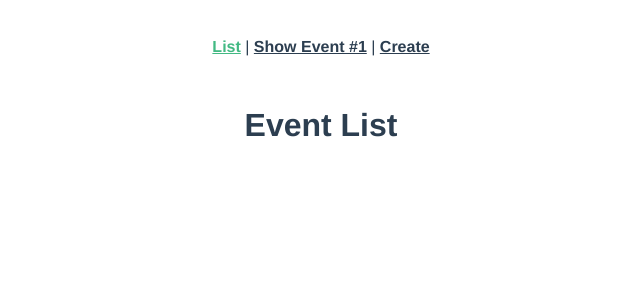
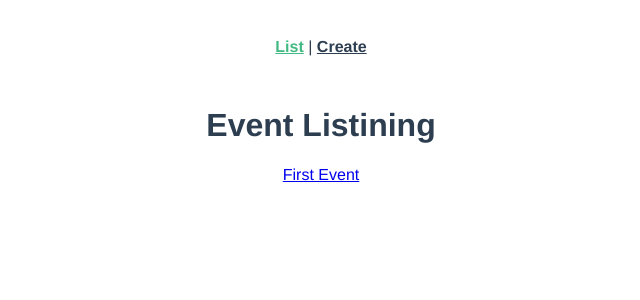
Before and after one commit to drsantos20/vue-event-listener, a Vue app: page / in a window 1280 px wide. Shown: the top 300 px of the page, without its empty margins (319-959 px from the left). Built offline with nearby package versions, Linux system fonts and the light colour scheme.

Commit message:
Add dinamic route

```diff
--- a/src/App.vue
+++ b/src/App.vue
@@ -2,7 +2,6 @@
   <div id="app">
     <div id="nav">
       <router-link :to="{ name: 'event-list' }">List</router-link> |
-      <router-link :to="{ name: 'event-show' }">Show Event #1</router-link> |
       <router-link :to="{ name: 'event-create' }">Create</router-link>
     </div>
     <router-view />
--- a/src/router/index.js
+++ b/src/router/index.js
@@ -1,34 +1,34 @@
-import Vue from "vue";
-import VueRouter from "vue-router";
+import Vue from 'vue'
+import VueRouter from 'vue-router'
 import EventCreate from '../views/EventCreate.vue'
 import EventShow from '../views/EventShow.vue'
 import EventList from '../views/EventList.vue'
 
-Vue.use(VueRouter);
+Vue.use(VueRouter)
 
 const routes = [
   {
-    path: "/event/create",
-    name: "event-create",
+    path: '/event/create',
+    name: 'event-create',
     component: EventCreate
   },
   {
-    path: "/event",
-    name: "event-show",
-    component: EventShow
+    path: '/event/:id',
+    name: 'event-show',
+    component: EventShow,
+    props: true
   },
   {
-    path: "/",
-    name: "event-list",
+    path: '/',
+    name: 'event-list',
     component: EventList
   }
-
-];
+]
 
 const router = new VueRouter({
-  mode: "history",
+  mode: 'history',
   base: process.env.BASE_URL,
   routes
-});
+})
 
-export default router;
+export default router
--- a/src/views/EventList.vue
+++ b/src/views/EventList.vue
@@ -1,3 +1,10 @@
 <template>
-    <h1>Event List</h1>
+  <div>
+    <h1>Event Listining</h1>
+    <p>
+      <router-link :to="{ name: 'event-show', params: { id: '1' } }">
+        First Event
+      </router-link>
+    </p>
+  </div>
 </template>
--- a/src/views/EventShow.vue
+++ b/src/views/EventShow.vue
@@ -1,3 +1,8 @@
 <template>
-    <h1>Event Show</h1>
+  <h1>Showing event #{{ id }}</h1>
 </template>
+<script>
+export default {
+  props: ['id']
+}
+</script>
```
Also changed, not shown: src/store/index.js (+4 -4 lines).
